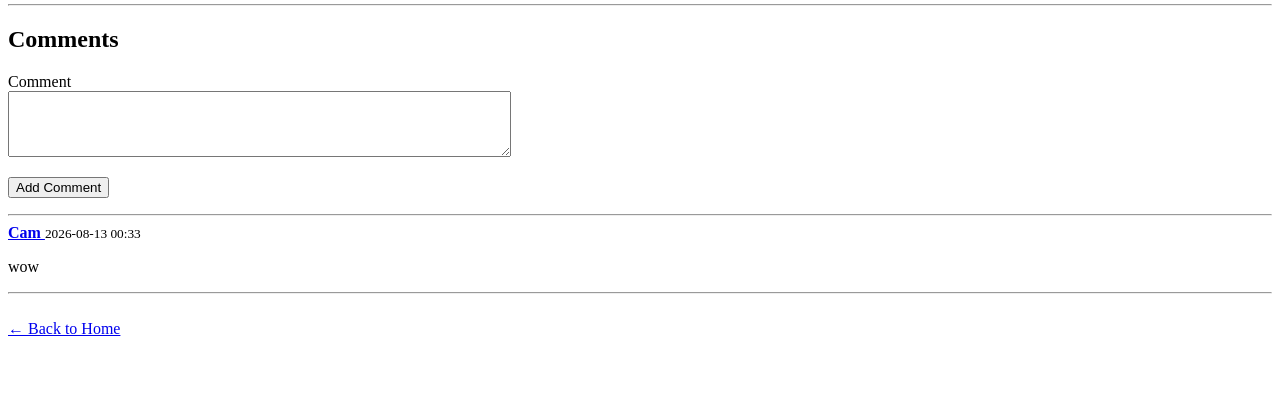
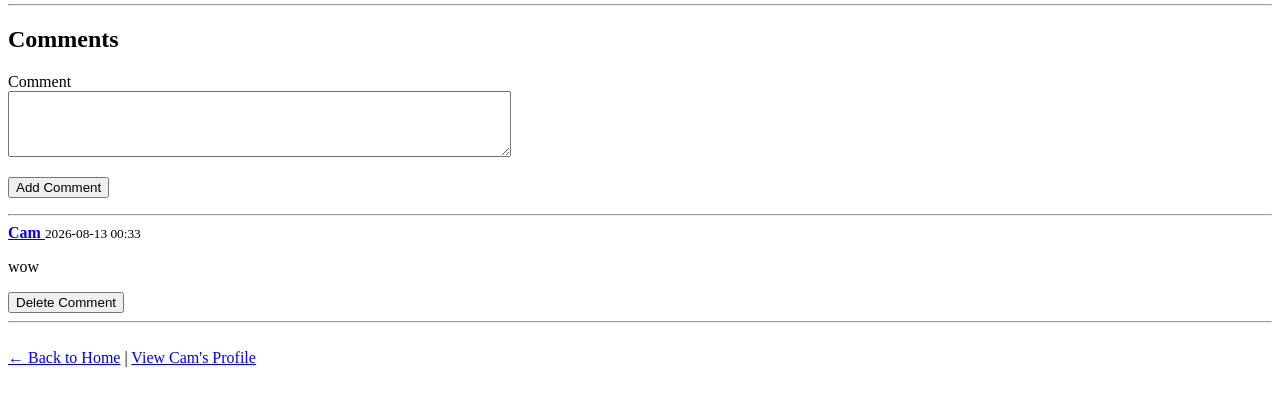
Before and after one commit to camaliyev/travel-social, a Flask app: page /post/1 in a window 1280 px wide. Shown: the part 285-691 px from the top of the page. Run offline with Flask 3, Linux system fonts and the light colour scheme; a user stored in the database is signed in.

Commit message:
Add comment deletion

```diff
--- a/routes.py
+++ b/routes.py
@@ -161,3 +161,22 @@ def add_comment(post_id):
         post=post,
         form=form
     )
+
+
+@app.route("/delete_comment/<int:comment_id>", methods=["POST"])
+@login_required
+def delete_comment(comment_id):
+    comment = Comment.query.get_or_404(comment_id)
+
+    if comment.user_id != current_user.id:
+        flash("You are not authorized to delete this comment.")
+        return redirect(url_for("post_detail", post_id=comment.post_id))
+
+    post_id = comment.post_id
+
+    db.session.delete(comment)
+    db.session.commit()
+
+    flash("Comment deleted successfully!")
+
+    return redirect(url_for("post_detail", post_id=post_id))
--- a/templates/post_detail.html
+++ b/templates/post_detail.html
@@ -74,8 +74,7 @@
     {% else %}
 
         <p>
-            <a href="{{ url_for('login') }}">Login</a>
-            to leave a comment.
+            <a href="{{ url_for('login') }}">Login</a> to leave a comment.
         </p>
 
     {% endif %}
@@ -102,6 +101,20 @@
                     {{ comment.text }}
                 </p>
 
+                {% if current_user.is_authenticated and current_user.id == comment.user_id %}
+
+                    <form action="{{ url_for('delete_comment', comment_id=comment.id) }}"
+                          method="POST"
+                          style="display:inline;">
+
+                        <button type="submit">
+                            Delete Comment
+                        </button>
+
+                    </form>
+
+                {% endif %}
+
             </div>
 
             <hr>
@@ -118,5 +131,11 @@
 
     <a href="{{ url_for('home') }}">← Back to Home</a>
 
+    |
+
+    <a href="{{ url_for('profile', username=post.author.username) }}">
+        View {{ post.author.username }}'s Profile
+    </a>
+
 </body>
 </html>
```
Also changed, not shown: instance/travel_social.db.
